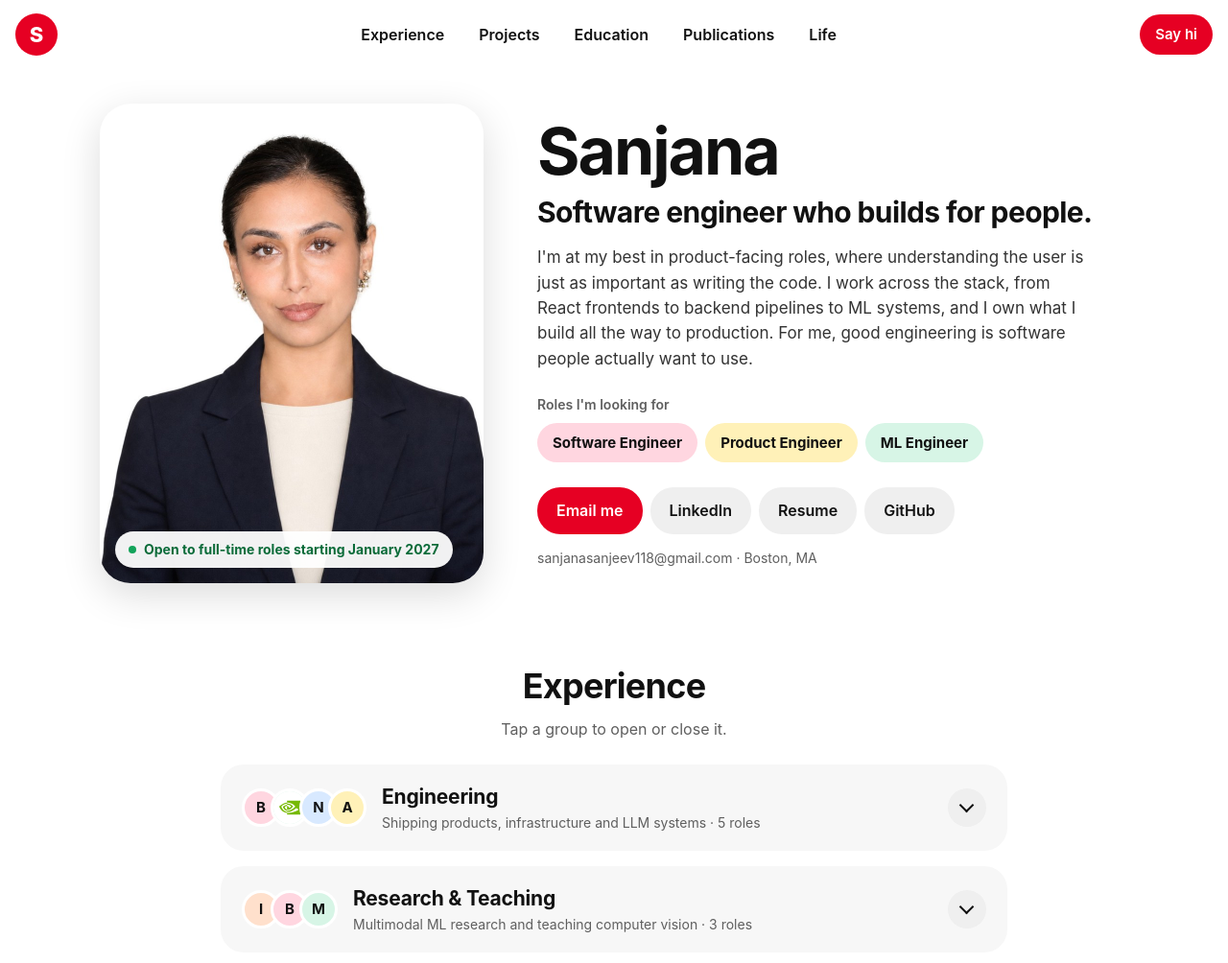
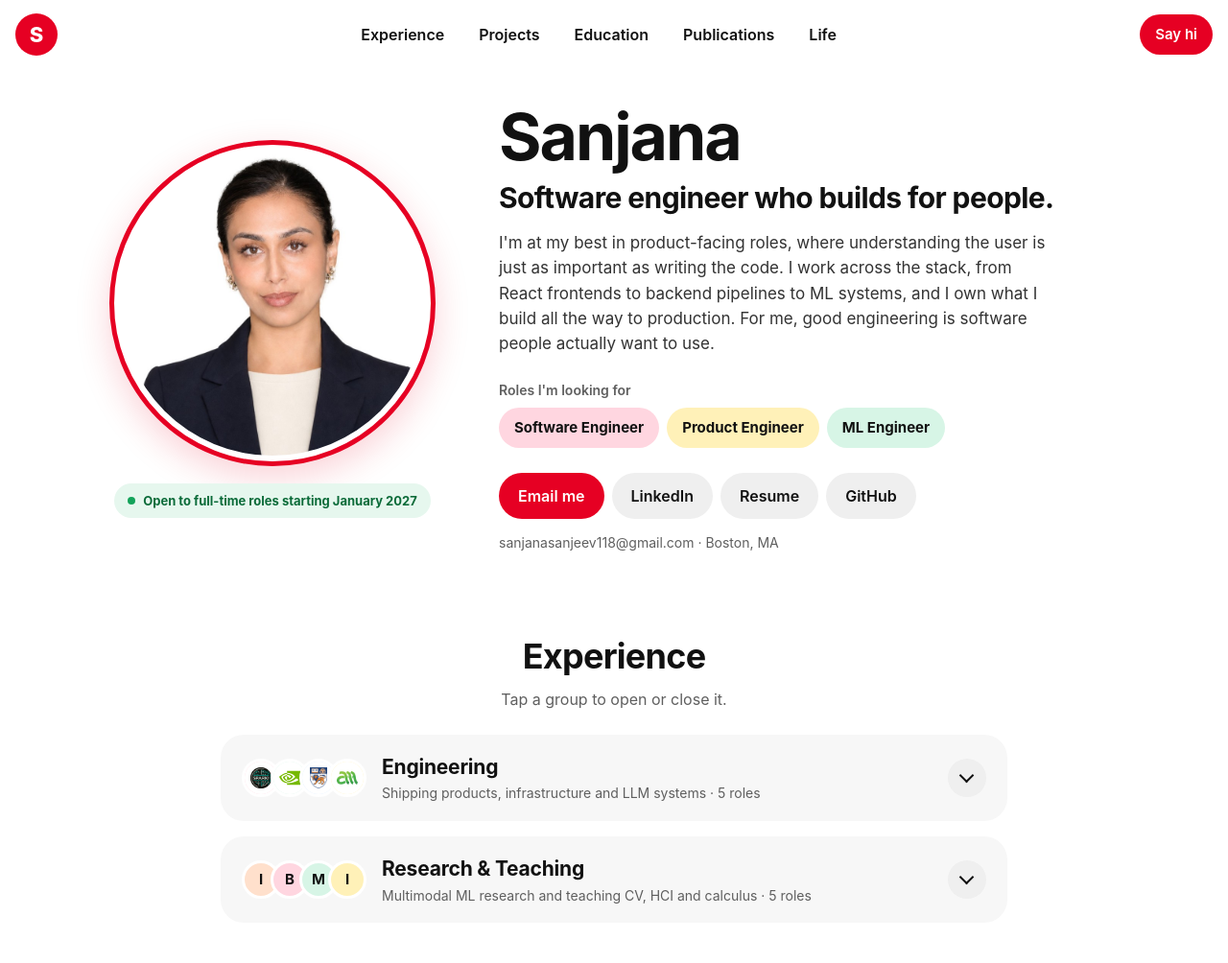
Before and after one commit to Sanjask/Sanjask.github.io, a plain HTML site: page index.html in a window 1280 px wide. Shown: the top 1004 px of the page at 96% size. Drawn offline with Linux system fonts and the light colour scheme.

Commit message:
Add files via upload

```diff
--- a/css/styles.css
+++ b/css/styles.css
@@ -48,11 +48,10 @@ h1, h2, h3 { letter-spacing: -.02em; }
 
 /* profile: big photo pin + text */
 .profile { max-width: 1120px; margin: 0 auto; padding: 36px 24px 24px; }
-#profile { display: grid; grid-template-columns: minmax(0, 400px) minmax(0, 1fr); gap: 56px; align-items: center; }
-.hero-photo { position: relative; margin: 0; border-radius: 32px; overflow: hidden; aspect-ratio: 4 / 5; background: #f3f3f3; box-shadow: 0 12px 40px rgba(0,0,0,.14); }
-.hero-photo img { width: 100%; height: 100%; object-fit: cover; display: block; }
-.hero-photo figcaption { position: absolute; left: 16px; bottom: 16px; right: 16px; }
-.status { display: inline-flex; align-items: center; gap: 8px; background: rgba(255,255,255,.94); color: #0b6b39; padding: 8px 14px; border-radius: 20px; font-size: 14px; font-weight: 700; }
+#profile { display: grid; grid-template-columns: minmax(0, 360px) minmax(0, 1fr); gap: 56px; align-items: center; }
+.hero-photo { position: relative; margin: 0 auto; width: min(100%, 340px); display: flex; flex-direction: column; align-items: center; gap: 18px; }
+.hero-photo img { width: 100%; aspect-ratio: 1; border-radius: 50%; object-fit: cover; object-position: 50% 22%; display: block; padding: 6px; background: #fff; border: 5px solid var(--red); box-shadow: 0 12px 36px rgba(230,0,35,.18); }
+.status { display: inline-flex; align-items: center; gap: 8px; background: #e6f7ee; color: #0b6b39; padding: 8px 14px; border-radius: 20px; font-size: 13px; font-weight: 700; white-space: nowrap; }
 .status i { flex: none; width: 8px; height: 8px; border-radius: 50%; background: #13a35a; }
 .name { font-size: clamp(44px, 6vw, 68px); line-height: 1; margin: 0 0 12px; letter-spacing: -.03em; }
 .heading { font-size: clamp(22px, 2.6vw, 30px); font-weight: 700; line-height: 1.2; letter-spacing: -.02em; margin: 0 0 16px; }
@@ -67,7 +66,7 @@ h1, h2, h3 { letter-spacing: -.02em; }
 .contact-line { margin: 0; font-size: 14px; color: var(--ink-2); }
 @media (max-width: 820px) {
   #profile { grid-template-columns: 1fr; gap: 28px; text-align: center; }
-  .hero-photo { max-width: 340px; width: 100%; margin: 0 auto; }
+  .hero-photo { width: min(100%, 260px); }
   .about { margin-inline: auto; }
   .roles-want ul, .actions { justify-content: center; }
 }
--- a/js/data.js
+++ b/js/data.js
@@ -25,7 +25,7 @@ const EXPERIENCE = [
     open: false,
     roles: [
       {
-        org: "BU Spark!", logo: "https://www.google.com/s2/favicons?domain=bu.edu&sz=128", role: "Software Engineer", when: "Sep 2026 to Present", where: "Boston, US", mark: "#ffd6e0",
+        org: "BU Spark!", logo: "img/logos/bu-spark.png", role: "Software Engineer", when: "Sep 2026 to Present", where: "Boston, US", mark: "#ffd6e0",
         points: [
           "Built a React Native and Supabase emergency app for BU Campus Planning and Operations, working directly with the client and UX team to cut the path to the right safety instructions from 6 clicks to 2.",
           "Implemented geofencing-based location detection to show nearby emergencies and the closest of 122 campus AEDs, falling back to the last known position after a 10 second GPS timeout.",
@@ -43,7 +43,7 @@ const EXPERIENCE = [
         stack: ["Python", "PyTorch", "LLM serving", "GPU"],
       },
       {
-        org: "National University of Singapore", logo: "https://www.google.com/s2/favicons?domain=nus.edu.sg&sz=128", role: "Software Engineer Intern", when: "Dec 2024 to May 2025", where: "Singapore", mark: "#d8e9ff",
+        org: "National University of Singapore", logo: "img/logos/nus.png", role: "Software Engineer Intern", when: "Dec 2024 to May 2025", where: "Singapore", mark: "#d8e9ff",
         points: [
           "Worked on an autonomous LLM agent for code repair that pairs GPT-4 with AST code search and iterative context retrieval, cutting LLM cost per task by 83% from $2.51 to $0.43.",
           "Engineered prompt pipelines that feed spectrum-based fault localization signals into the LLM context, raising the issue resolution rate to 19% on SWE-bench Lite and outperforming SWE-agent.",
@@ -52,7 +52,7 @@ const EXPERIENCE = [
         stack: ["Python", "GPT-4", "LLM agents"],
       },
       {
-        org: "Al-Muftah Group", role: "Software Development Intern", when: "May 2024 to Jun 2024", where: "Doha, Qatar", mark: "#fff1b8",
+        org: "Al-Muftah Group", logo: "img/logos/al-muftah.png", role: "Software Development Intern", when: "May 2024 to Jun 2024", where: "Doha, Qatar", mark: "#fff1b8",
         points: [
           "Delivered a full-stack sales analytics dashboard over 90K+ sales records across 20+ product categories, building the interface and data layer with React, SQL and REST APIs.",
           "Automated weekly sales reporting with backend data pipelines and optimized SQL queries, cutting manual reporting effort by 30%.",
@@ -60,7 +60,7 @@ const EXPERIENCE = [
         stack: ["React", "SQL", "REST APIs"],
       },
       {
-        org: "Avanceon", logo: "https://www.google.com/s2/favicons?domain=avanceon.com&sz=128", role: "Software Engineering Intern", when: "Dec 2023 to Jan 2024", where: "Doha, Qatar", mark: "#ece6ff",
+        org: "Avanceon", logo: "img/logos/avanceon.png", role: "Software Engineering Intern", when: "Dec 2023 to Jan 2024", where: "Doha, Qatar", mark: "#ece6ff",
         points: [
           "Built Python and SQL data processing for Qatar Metro signal data.", // TODO: add more detail
         ],
@@ -71,7 +71,7 @@ const EXPERIENCE = [
   {
     id: "research",
     title: "Research & Teaching",
-    blurb: "Multimodal ML research and teaching computer vision",
+    blurb: "Multimodal ML research and teaching CV, HCI and calculus",
     open: false,
     roles: [
       {
@@ -95,6 +95,16 @@ const EXPERIENCE = [
           "Improved accuracy by up to 8% on ScienceQA and nearly 15% for the smallest model on the Hindi benchmark, with the largest gains on weaker vision encoders.",
         ],
         stack: ["PyTorch", "LoRA", "LLaVA", "InternVL"],
+      },
+      {
+        org: "IIIT Delhi", logo: "https://www.google.com/s2/favicons?domain=iiitd.ac.in&sz=128", role: "Teaching Assistant, Multivariate Calculus", when: "Jan 2024 to May 2024", where: "Delhi, India", mark: "#fff1b8",
+        points: ["TA for the undergraduate Multivariate Calculus course."],
+        stack: [],
+      },
+      {
+        org: "IIIT Delhi", logo: "https://www.google.com/s2/favicons?domain=iiitd.ac.in&sz=128", role: "Teaching Assistant, Human-Computer Interaction", when: "Sep 2023 to Dec 2023", where: "Delhi, India", mark: "#d8e9ff",
+        points: ["TA for the undergraduate Human-Computer Interaction course."],
+        stack: [],
       },
     ],
   },
@@ -153,11 +163,18 @@ const PROJECTS = [
     links: [["GitHub repo", "https://github.com/Sanjask/Storify"]],
   },
   {
-    id: "echoweather", title: "EchoWeather", sub: "Native Android app in Kotlin",
-    cats: ["product", "swe"], when: "", h: 280,
+    id: "echoweather", title: "EchoWeather", sub: "Android weather app in Kotlin",
+    cats: ["product", "swe"], when: "Mobile Computing project", h: 300,
     cover: { type: "weather", bg: "#bfe0ff" },
-    problem: "", built: ["A native Android weather app built in Kotlin."], impact: "",
-    stack: ["Kotlin", "Android"],
+    problem: "Most weather apps tell you today's forecast but not how today compares to the past. I wanted one app for live weather, any city in the world and long-term temperature trends.",
+    built: [
+      "Home screen that finds your location with Google's FusedLocationProvider, handles runtime permissions and shows current, min and max temperature with day or night icons.",
+      "Search screen that turns any city or country into coordinates with Geocoder, validates input before calling the API and reuses the same API layer across screens.",
+      "History screen that pulls 10 years of temperatures, plots the trend with MPAndroidChart and compares today against the historical average with percentage change.",
+      "Networking with OkHttp, JSON parsing with Gson, Room for local storage and Open-Meteo as the data source.",
+    ],
+    impact: "Live weather, global search and a decade of climate trends in one Android app.",
+    stack: ["Kotlin", "Android", "OkHttp", "Gson", "Room", "MPAndroidChart", "REST APIs"],
     links: [["GitHub repo", "https://github.com/Sanjask/WeatherApp"]],
   },
   {
```
Also changed, not shown: img/logos/al-muftah.png (added), img/logos/avanceon.png (added), img/logos/bu-spark.png (added), img/logos/nus.png (added).
